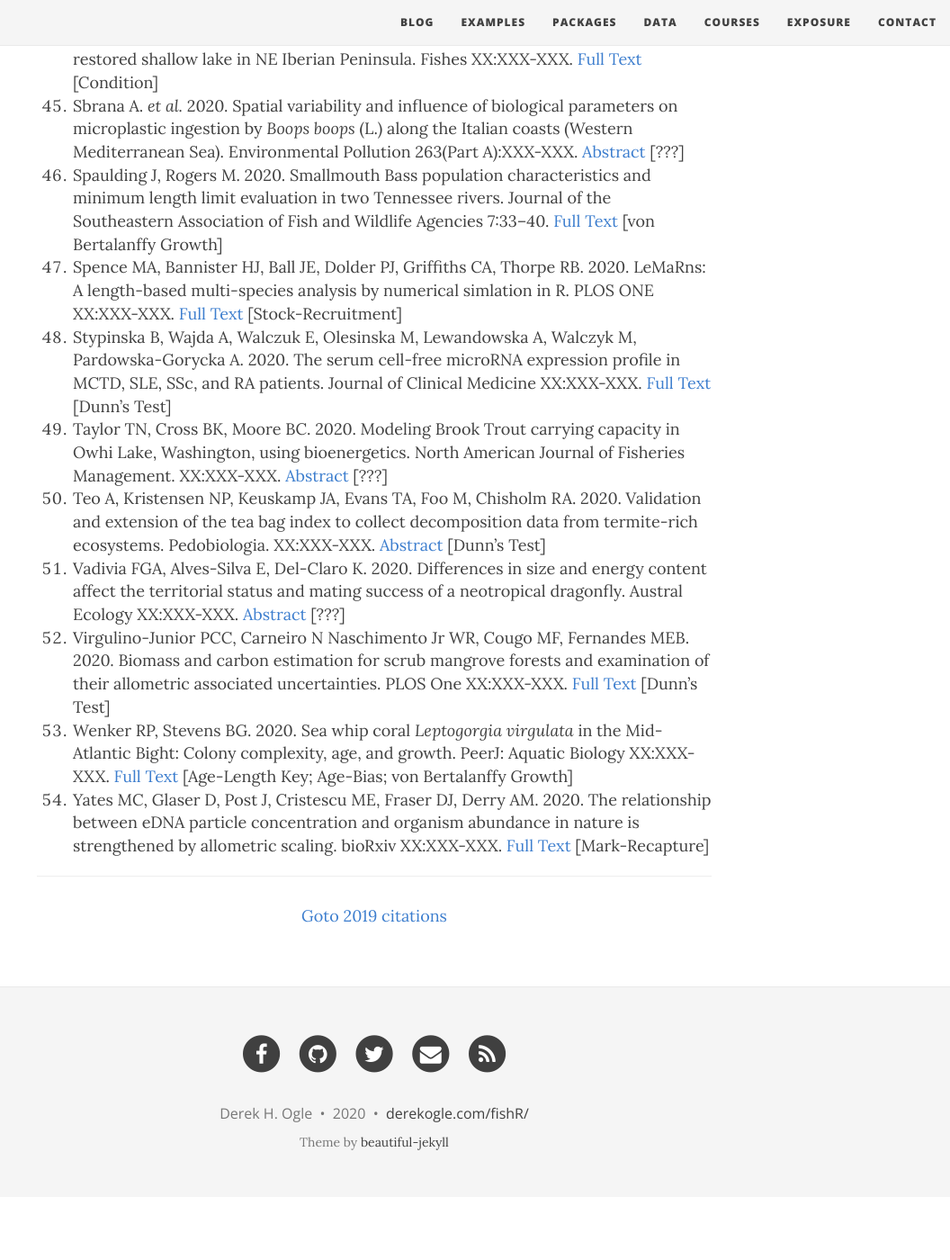
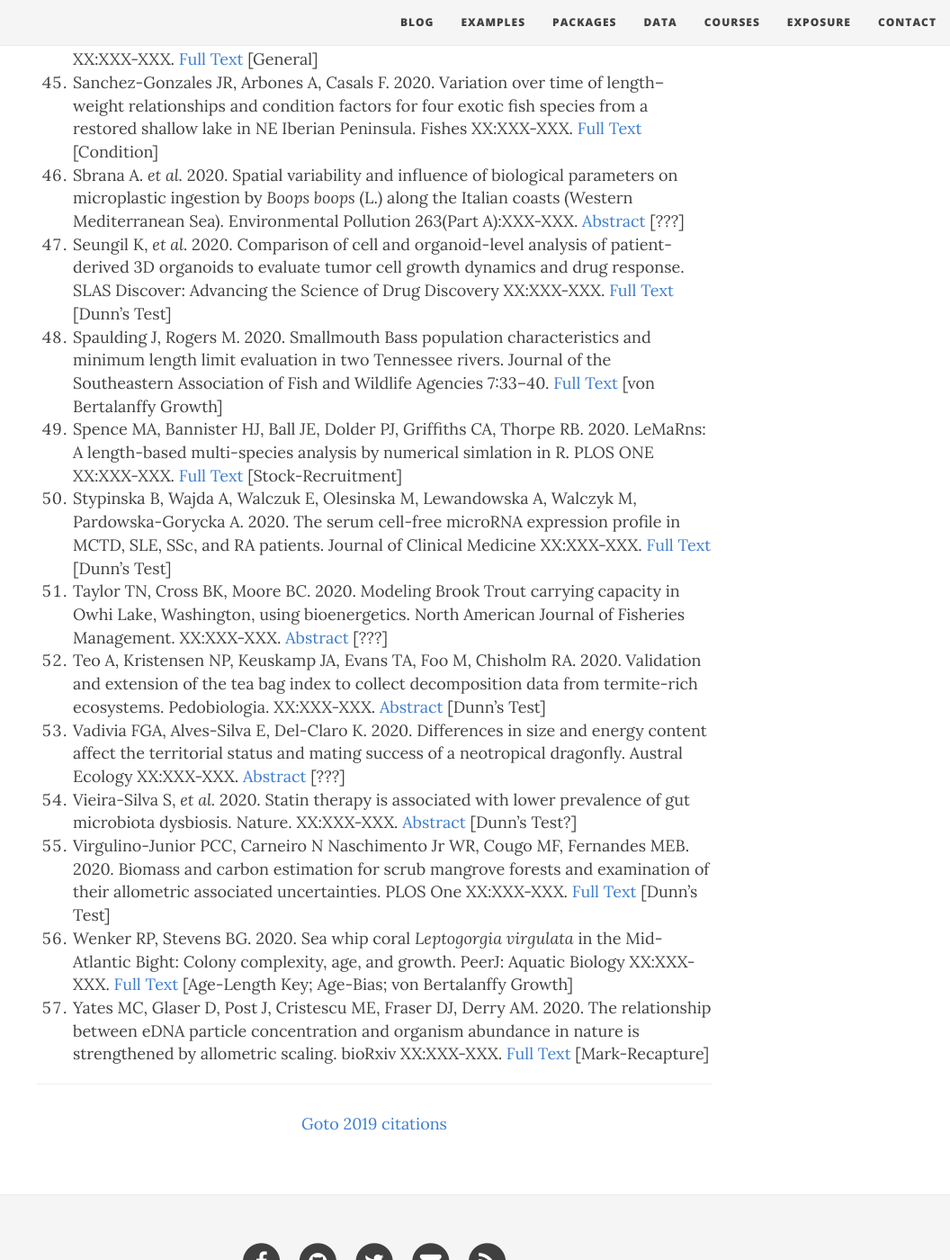
Before and after one commit to droglenc/fishR, a Jekyll site: the page built from exposure/exposure-citations20.md, in a window 1280 px wide and 1400 px high, scrolled down 3969 px. Shown: the whole window at 90% size, without its empty margins (224-1280 px from the left). Built offline with Jekyll 4.4.1, drawn with Linux system fonts in a browser that asks for light colours; nearby versions of some CDN libraries; before the commit the page ends 5299 px from its top, so only the background shows below that; some of the changed text lies outside the part shown.

Commit message:
Update exposure-citations20.md

```diff
--- a/exposure/exposure-citations20.md
+++ b/exposure/exposure-citations20.md
@@ -30,6 +30,7 @@ The [**IFAR** book](http://derekogle.com/IFAR/), **fishR** website, or the **FSA
 1. Harris HE, Fogg AQ, Allen MS, Ahrens RNM, Patterson III WF. 2019. Precipitous declines in Northern Gulf of Mexico invasive Lionfish populations following the emergence of an ulcerative skin disease. Scientific Reports 10:XXX-XXX. [Full Text](https://www.nature.com/articles/s41598-020-58886-8) [Weight-Length]
 1. Herman-Mercer NM, Loehman RA, Toohey RC, Paniyak C. 2020. Climate- and disturbance-driven changes in subsistence berries in coastal Alaska: Indigenous knowledge to inform ecological inference. Human Ecology XX:XXX-XXX [Abstract](https://link.springer.com/article/10.1007/s10745-020-00138-4) [???]
 1. Hilling CD, Jiao Y, Bunch AJ, Phelps QE. 2020. A simulation study to evaluate biases in population characteristics estimation associated with varying bin numbers in size‐based age subsampling. [Abstract](https://afspubs.onlinelibrary.wiley.com/doi/abs/10.1002/nafm.10429) [Age-Length Key]
+1. Iskandar EAP, Stech M, De Oliveira SM. 2020. The two faces of Mt Gede, Java – Species richness, composition and zonation of epiphytic bryophytes. Cryptogamie, Bryologie 41(6):69-81. [Full Text](https://doi.org/10.5252/cryptogamie-bryologie2020v41a6) [Dunn's Test]
 1. Jambura PL, Kriwet J. 2020. Articulated remains of the extinct shark *Ptychodus* (Elasmobranchii, Ptychodontidae) from the Upper Cretaceous of Spain provide insights into gigantism, growth rate and life history of ptychodontid sharks. PLOS ONE XX:XXX-XXX. [Full Text](https://journals.plos.org/plosone/article?id=10.1371/journal.pone.0231544) [von Bertalanffy Growth]
 1. Joh M, Takayama T, Mihara Y. 2020. Age and growth of three marine sculpins *Myoxocephalus jaok*, *Enophrys diceraus* and *Gymnocanthus herzensteini* and age composition of fishery-bycatch sculpins in the western coastal Pacific around Hokkaido Island, Japan. Fisheries Science XX:XXX-XXX. [Abstract](https://link.springer.com/article/10.1007/s12562-019-01391-3) [Growth]
 1. Julien AR, Tweel AW, Hadley N, Kingsley-Smith PR. 2020. Demographics of the Ribbed Mussel *Geukensia demissa* (Dillwyn, 1817) and the effects of its simulated manual harvest on salt marsh health in South Carolina, USA. BioOne Complete XX:XXX-XXX. [Abstract](https://bioone.org/journals/Journal-of-Shellfish-Research/volume-39/issue-1/035.039.0107/Demographics-of-the-Ribbed-Mussel-Geukensia-demissa-Dillwyn-1817-and/10.2983/035.039.0107.short) [von Bertalanffy Growth]
@@ -52,6 +53,7 @@ The [**IFAR** book](http://derekogle.com/IFAR/), **fishR** website, or the **FSA
 1. Sadohara R, Kelly JD, Cichy KA. 2020. Genotypic and environmental effects on paste quality of common beans (*Phaseolus vulgaris* L.) grown in Michigan. HortScience XX:XXX-XXX. [Full Text](https://journals.ashs.org/hortsci/view/journals/hortsci/aop/article-10.21273-HORTSCI14687-19/article-10.21273-HORTSCI14687-19.xml) [General]
 1. Sanchez-Gonzales JR, Arbones A, Casals F. 2020. Variation over time of length–weight relationships and condition factors for four exotic fish species from a restored shallow lake in NE Iberian Peninsula. Fishes XX:XXX-XXX. [Full Text](https://www.researchgate.net/publication/339022518_Variation_over_Time_of_Length-Weight_Relationships_and_Condition_Factors_for_Four_Exotic_Fish_Species_from_a_Restored_Shallow_Lake_in_NE_Iberian_Peninsula/references) [Condition]
 1. Sbrana A. *et al.* 2020. Spatial variability and influence of biological parameters on microplastic ingestion by *Boops boops* (L.) along the Italian coasts (Western Mediterranean Sea). Environmental Pollution 263(Part A):XXX-XXX. [Abstract](https://www.sciencedirect.com/science/article/pii/S0269749119363201) [???]
+1. Seungil K, *et al.* 2020. Comparison of cell and organoid-level analysis of patient-derived 3D organoids to evaluate tumor cell growth dynamics and drug response. SLAS Discover: Advancing the Science of Drug Discovery XX:XXX-XXX. [Full Text](https://journals.sagepub.com/doi/full/10.1177/2472555220915827) [Dunn's Test]
 1. Spaulding J, Rogers M. 2020. Smallmouth Bass population characteristics and minimum length limit evaluation in two Tennessee rivers. Journal of the Southeastern Association of Fish and Wildlife Agencies 7:33–40. [Full Text](http://www.seafwa.org/Documents%20and%20Settings/46/Site%20Documents/2020%20Journal/J7_04_Spaulding%20and%20Rogers%2033-40.pdf) [von Bertalanffy Growth]
 1. Spence MA, Bannister HJ, Ball JE, Dolder PJ, Griffiths CA, Thorpe RB. 2020. LeMaRns: A length-based multi-species analysis by numerical simlation in R. PLOS ONE XX:XXX-XXX. [Full Text](https://journals.plos.org/plosone/article?id=10.1371/journal.pone.0227767) [Stock-Recruitment]
 1. Stypinska B, Wajda A, Walczuk E, Olesinska M, Lewandowska A, Walczyk M, Pardowska-Gorycka A. 2020. The serum cell-free microRNA expression profile in
@@ -59,6 +61,7 @@ MCTD, SLE, SSc, and RA patients. Journal of Clinical Medicine XX:XXX-XXX. [Full
 1. Taylor TN, Cross BK, Moore BC. 2020. Modeling Brook Trout carrying capacity in Owhi Lake, Washington, using bioenergetics. North American Journal of Fisheries Management. XX:XXX-XXX. [Abstract](https://afspubs.onlinelibrary.wiley.com/doi/abs/10.1002/nafm.10378) [???]
 1. Teo A, Kristensen NP, Keuskamp JA, Evans TA, Foo M, Chisholm RA. 2020. Validation and extension of the tea bag index to collect decomposition data from termite-rich ecosystems. Pedobiologia. XX:XXX-XXX. [Abstract](https://www.sciencedirect.com/science/article/abs/pii/S0031405620300275) [Dunn's Test]
 1. Vadivia FGA, Alves-Silva E, Del-Claro K. 2020. Differences in size and energy content affect the territorial status and mating success of a neotropical dragonfly. Austral Ecology XX:XXX-XXX. [Abstract](https://onlinelibrary.wiley.com/doi/abs/10.1111/aec.12891) [???]
+1. Vieira-Silva S, *et al.* 2020. Statin therapy is associated with lower prevalence of gut microbiota dysbiosis. Nature. XX:XXX-XXX. [Abstract](https://www.nature.com/articles/s41586-020-2269-x) [Dunn's Test?]
 1. Virgulino-Junior PCC, Carneiro N Naschimento Jr WR, Cougo MF, Fernandes MEB. 2020. Biomass and carbon estimation for scrub mangrove forests and examination of their allometric associated uncertainties. PLOS One XX:XXX-XXX. [Full Text](https://journals.plos.org/plosone/article?id=10.1371/journal.pone.0230008) [Dunn's Test]
 1. Wenker RP, Stevens BG. 2020. Sea whip coral *Leptogorgia virgulata* in the Mid-Atlantic Bight: Colony complexity, age, and growth. PeerJ: Aquatic Biology XX:XXX-XXX. [Full Text](https://peerj.com/articles/8372/) [Age-Length Key; Age-Bias; von Bertalanffy Growth]
 1. Yates MC, Glaser D, Post J, Cristescu ME, Fraser DJ, Derry AM. 2020. The relationship between eDNA particle concentration and organism abundance in nature is strengthened by allometric scaling. bioRxiv XX:XXX-XXX. [Full Text](https://www.biorxiv.org/content/10.1101/2020.01.18.908251v2.full) [Mark-Recapture]
```
Also changed, not shown: other parts of exposure/exposure-citations20.md (+1 -1 lines).
